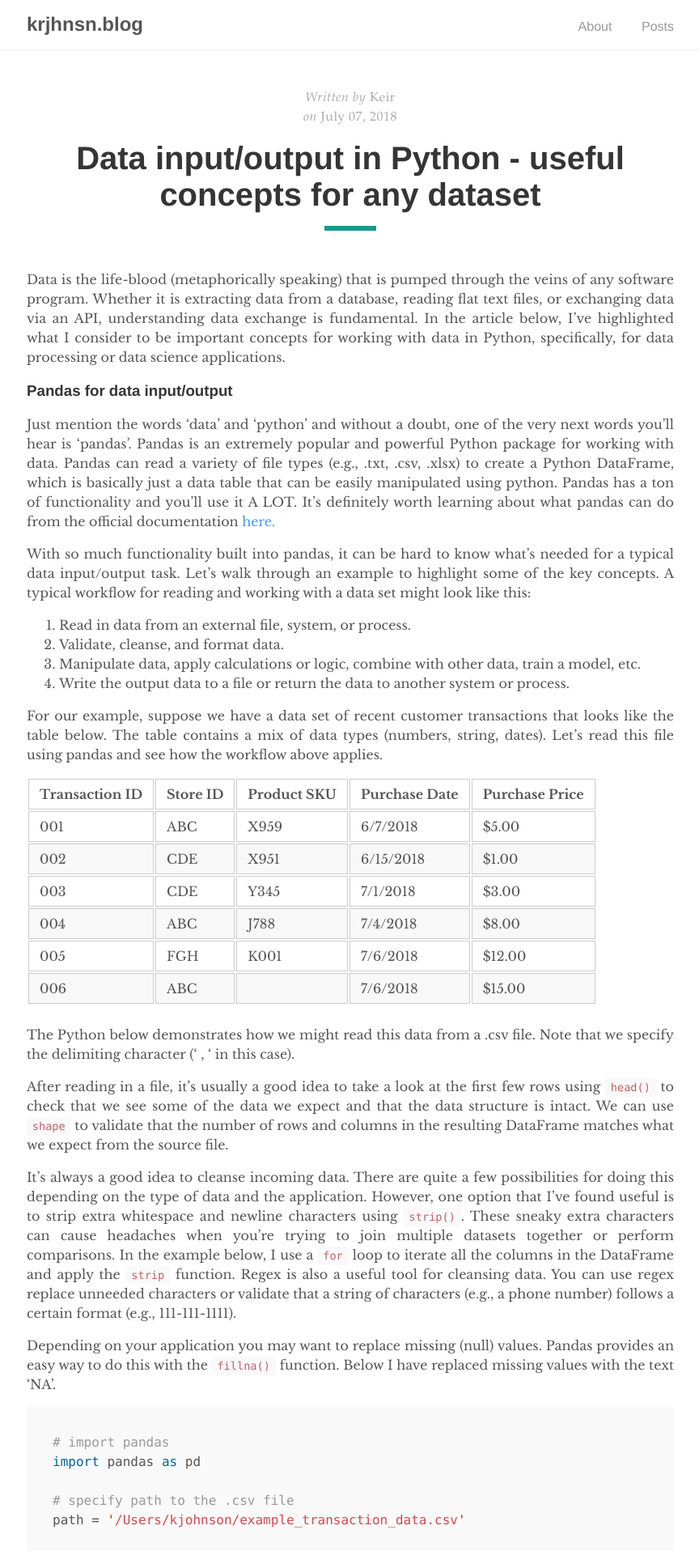
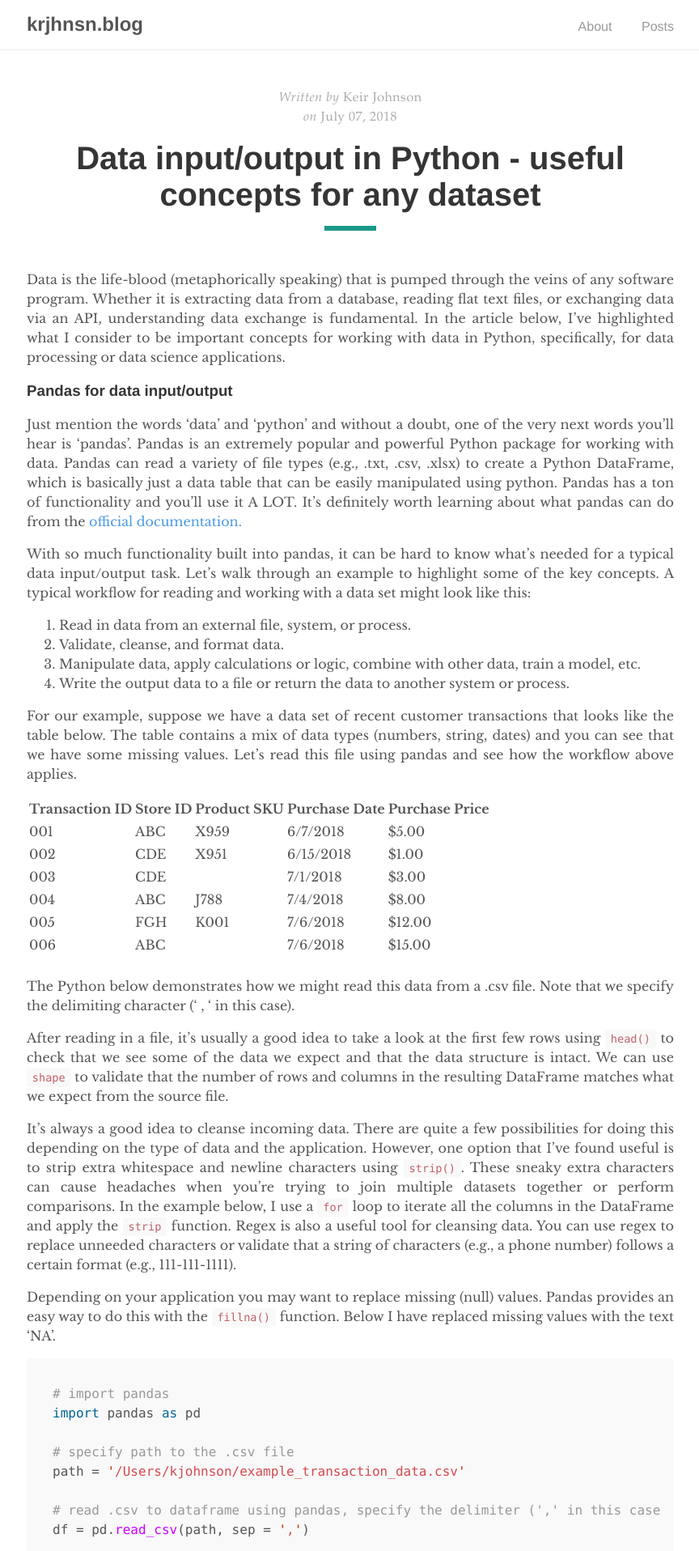
Before and after one commit to krjhnsn/krjhnsn.github.io, a Jekyll site: the page built from _posts/2018-07-07-data-input-output.md, in a window 1280 px wide. Shown: the top 1916 px of the page at 81% size, without its empty margins (207-1071 px from the left). Built offline with Jekyll 4.4.1, drawn with Linux system fonts in a browser that asks for light colours; some of the changed text lies outside the part shown.

Commit message:
revision

````diff
--- a/_posts/2018-07-07-data-input-output.md
+++ b/_posts/2018-07-07-data-input-output.md
@@ -1,14 +1,14 @@
 ---
 layout: post
 title: "Data input/output in Python - useful concepts for any dataset"
-author: "Keir"
+author: "Keir Johnson"
 ---
 
 Data is the life-blood (metaphorically speaking) that is pumped through the veins of any software program. Whether it is extracting data from a database, reading flat text files, or exchanging data via an API, understanding data exchange is fundamental. In the article below, I've highlighted what I consider to be important concepts for working with data in Python, specifically, for data processing or data science applications.
 
 ### Pandas for data input/output
 
-Just mention the words 'data' and 'python' and without a doubt, one of the very next words you'll hear is 'pandas'. Pandas is an extremely popular and powerful Python package for working with data. Pandas can read a variety of file types (e.g., .txt, .csv, .xlsx) to create a Python DataFrame, which is basically just a data table that can be easily manipulated using python. Pandas has a ton of functionality and you'll use it A LOT. It's definitely worth learning about what pandas can do from the official documentation [here.](https://pandas.pydata.org/pandas-docs/stable/)
+Just mention the words 'data' and 'python' and without a doubt, one of the very next words you'll hear is 'pandas'. Pandas is an extremely popular and powerful Python package for working with data. Pandas can read a variety of file types (e.g., .txt, .csv, .xlsx) to create a Python DataFrame, which is basically just a data table that can be easily manipulated using python. Pandas has a ton of functionality and you'll use it A LOT. It's definitely worth learning about what pandas can do from the [official documentation.](https://pandas.pydata.org/pandas-docs/stable/)
 
 With so much functionality built into pandas, it can be hard to know what's needed for a typical data input/output task. Let's walk through an example to highlight some of the key concepts. A typical workflow for reading and working with a data set might look like this:
 
@@ -17,13 +17,13 @@
 3. Manipulate data, apply calculations or logic, combine with other data, train a model, etc.
 4. Write the output data to a file or return the data to another system or process.
 
-For our example, suppose we have a data set of recent customer transactions that looks like the table below. The table contains a mix of data types (numbers, string, dates). Let's read this file using pandas and see how the workflow above applies.
+For our example, suppose we have a data set of recent customer transactions that looks like the table below. The table contains a mix of data types (numbers, string, dates) and you can see that we have some missing values. Let's read this file using pandas and see how the workflow above applies.
 
 Transaction ID | Store ID | Product SKU | Purchase Date | Purchase Price
 | --- | --- | --- | --- | --- |
 001 | ABC | X959 | 6/7/2018 | $5.00
 002 | CDE | X951 | 6/15/2018 | $1.00
-003 | CDE | Y345 | 7/1/2018 | $3.00
+003 | CDE | | 7/1/2018 | $3.00
 004 | ABC | J788 | 7/4/2018 | $8.00
 005 | FGH | K001 | 7/6/2018 | $12.00
 006 | ABC | | 7/6/2018 | $15.00
@@ -33,7 +33,7 @@
 
 After reading in a file, it's usually a good idea to take a look at the first few rows using `head()` to check that we see some of the data we expect and that the data structure is intact. We can use `shape` to validate that the number of rows and columns in the resulting DataFrame matches what we expect from the source file.
 
-It's always a good idea to cleanse incoming data. There are quite a few possibilities for doing this depending on the type of data and the application. However, one option that I've found useful is to strip extra whitespace and newline characters using `strip()`. These sneaky extra characters can cause headaches when you're trying to join multiple datasets together or perform comparisons. In the example below, I use a `for` loop to iterate all the columns in the DataFrame and apply the `strip` function. Regex is also a useful tool for cleansing data. You can use regex replace unneeded characters or validate that a string of characters (e.g., a phone number) follows a certain format (e.g., 111-111-1111).
+It's always a good idea to cleanse incoming data. There are quite a few possibilities for doing this depending on the type of data and the application. However, one option that I've found useful is to strip extra whitespace and newline characters using `strip()`. These sneaky extra characters can cause headaches when you're trying to join multiple datasets together or perform comparisons. In the example below, I use a `for` loop to iterate all the columns in the DataFrame and apply the `strip` function. Regex is also a useful tool for cleansing data. You can use regex to replace unneeded characters or validate that a string of characters (e.g., a phone number) follows a certain format (e.g., 111-111-1111).
 
 Depending on your application you may want to replace missing (null) values. Pandas provides an easy way to do this with the `fillna()` function. Below I have replaced missing values with the text 'NA'.
 
@@ -126,7 +127,7 @@
 001|ABC|X959|6/7/2018|$5.00
 002|CDE|X951|6/15/2018|$1.00
 003|CDE|Y345|7/1/2018|$3.00
-004|ABC|J788|$8.00				<-- this row only contains four pipe-delimited values
+004|ABC|J788|$8.00	<-- this row only contains four pipe-delimited values
 005|FGH|K001|7/6/2018|$12.00
 006|ABC||7/6/2018|$15.00
 ```
@@ -135,7 +136,7 @@
 
 If five elements are not found, we add the contents of the row to a list of discarded rows with `discardedRows.append(discardedRow)`. This list could be used to generate a processing report that we can use to investigate why certain rows were discarded. Often, data integrity issues result from upstream processes that generate the original data set and having information about the discarded rows can be useful for troubleshooting!
 
-Obviously, more advanced logic could be applied to validate each row and/or specific elements in each row, but hopefully, this illustrates the concept. You'll have to weigh trade-offs between adding more advanced logic and the impact on run time when it comes to implementing data validation in production-level applications.
+Obviously, more advanced logic could be applied to validate each row and/or specific elements in each row, but hopefully this illustrates the concept. You'll have to weigh trade-offs between adding more advanced logic and the impact on run time when it comes to implementing data validation in production-level applications.
 
 ```python
 # path to text file
--- a/_sass/tale/_post.scss
+++ b/_sass/tale/_post.scss
@@ -49,31 +49,6 @@
     text-align: center;
   }
 
-table {
-  padding: 0; }
-  table tr {
-    border-top: 1px solid #cccccc;
-    background-color: white;
-    margin: 0;
-    padding: 0; }
-    table tr:nth-child(2n) {
-      background-color: #f8f8f8; }
-    table tr th {
-      font-weight: bold;
-      border: 1px solid #cccccc;
-      text-align: left;
-      margin: 0;
-      padding: 6px 13px; }
-    table tr td {
-      border: 1px solid #cccccc;
-      text-align: left;
-      margin: 0;
-      padding: 6px 13px; }
-    table tr th :first-child, table tr td :first-child {
-      margin-top: 0; }
-    table tr th :last-child, table tr td :last-child {
-      margin-bottom: 0; }
-
   // CSS for making emoji inline
   img.emoji {
     display: inline-block;
````
Also changed, not shown: other parts of _posts/2018-07-07-data-input-output.md (+5 -4 lines), _posts/2018-06-02-getting-started.md (+1 -1 lines), _posts/2018-06-28-python-env-setup.md (+1 -1 lines), 4 other files.
